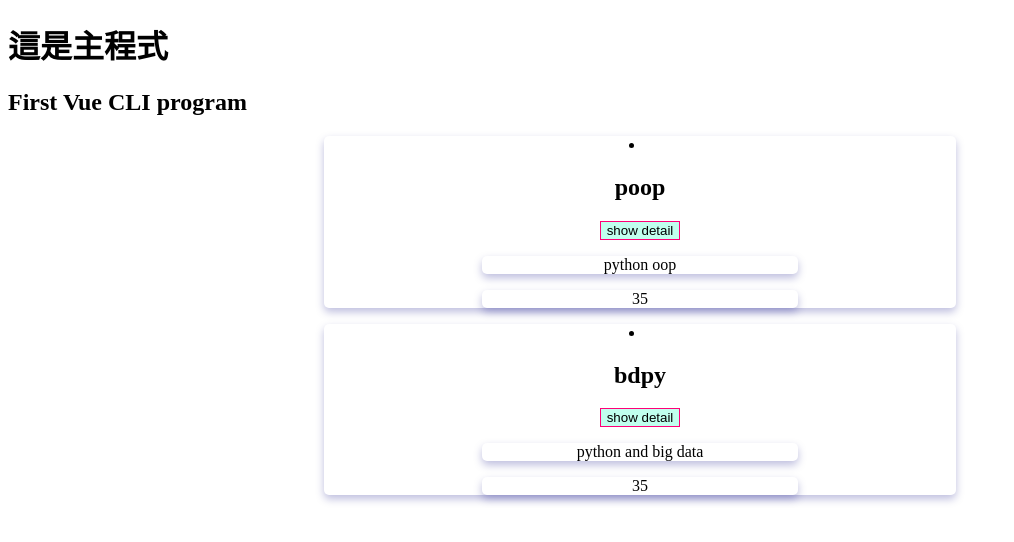
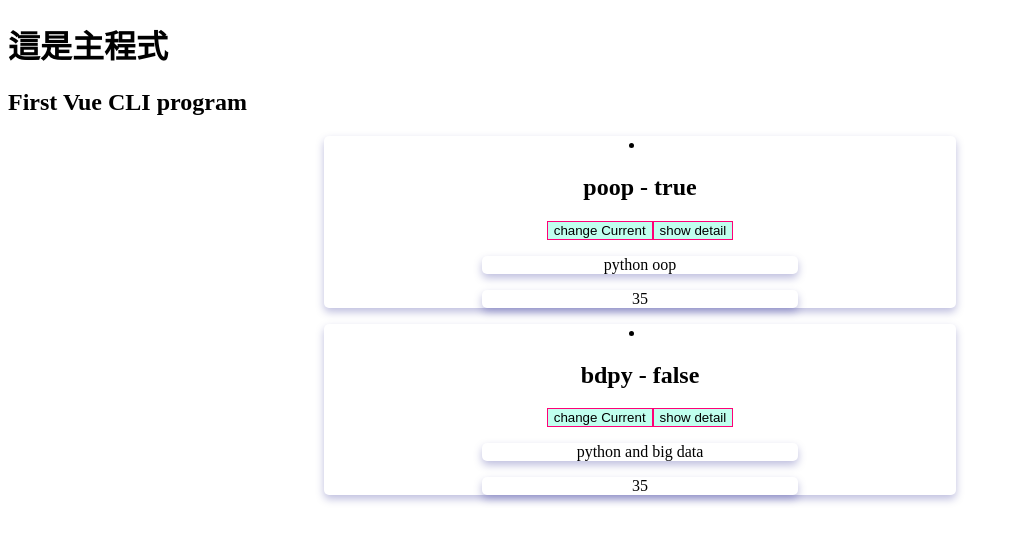
Before and after one commit to genjet/vueTest, a Vue app in the folder lab10_vue3_cli/: page / in a window 1280 px wide. Shown: the top 542 px of the page, without its empty margins (0-1014 px from the left). Built offline with nearby package versions, Linux system fonts and the light colour scheme.

Commit message:
P156-161

```diff
--- a/lab10_vue3_cli/src/App.vue
+++ b/lab10_vue3_cli/src/App.vue
@@ -2,8 +2,8 @@
   <div>
     <h1>這是主程式</h1>
     <h2>{{ title }}</h2>
-    <course-intro id="poop" name="python oop" duration=35></course-intro>
-    <course-intro id="bdpy" name="python and big data" duration=35></course-intro>
+    <course-intro id="poop" name="python oop" duration=35 current="true"></course-intro>
+    <course-intro id="bdpy" name="python and big data" duration=35 current="false"></course-intro>
   </div>
 </template>
 
--- a/lab10_vue3_cli/src/components/CourseIntro.vue
+++ b/lab10_vue3_cli/src/components/CourseIntro.vue
@@ -1,7 +1,8 @@
 <template>
   <div>
     <li>
-      <h2>{{ id }}</h2>
+      <h2>{{ id }} - {{ isCurrent }}</h2>
+      <button @click="toggleCurrent">change Current</button>
       <button @click="toggleCourseDetail">show detail</button>
       <ul v-if="detailsVisible">
         <li>{{ name }}</li>
@@ -13,16 +14,21 @@
 
 <script>
 export default {
-  props: ["id", "name", "duration"],
+  props: ["id", "name", "duration", "current"],
   data() {
     return {
       //course: { id: "POOP", name: "Python OOP", duration: "35hr" },
-      detailsVisible: true
+      detailsVisible: true,
+      isCurrent: this.current
+
     }
   },
   methods: {
     toggleCourseDetail() {
       this.detailsVisible = !this.detailsVisible;
+    },
+    toggleCurrent() {
+      this.isCurrent = !this.isCurrent
     }
   }
 }
```
